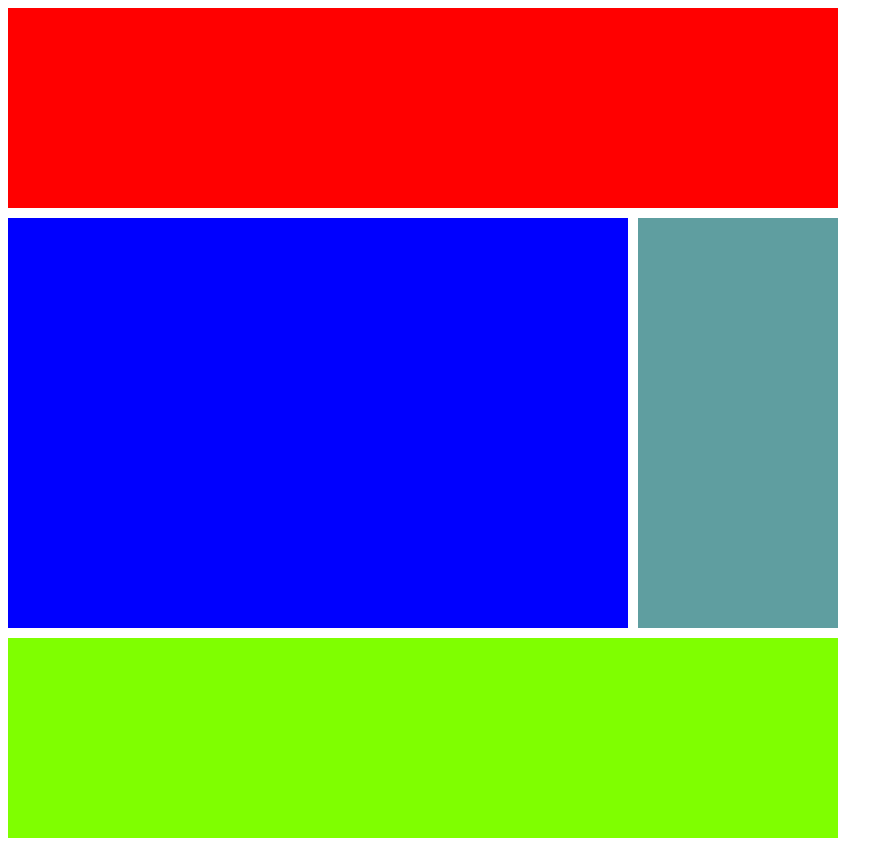
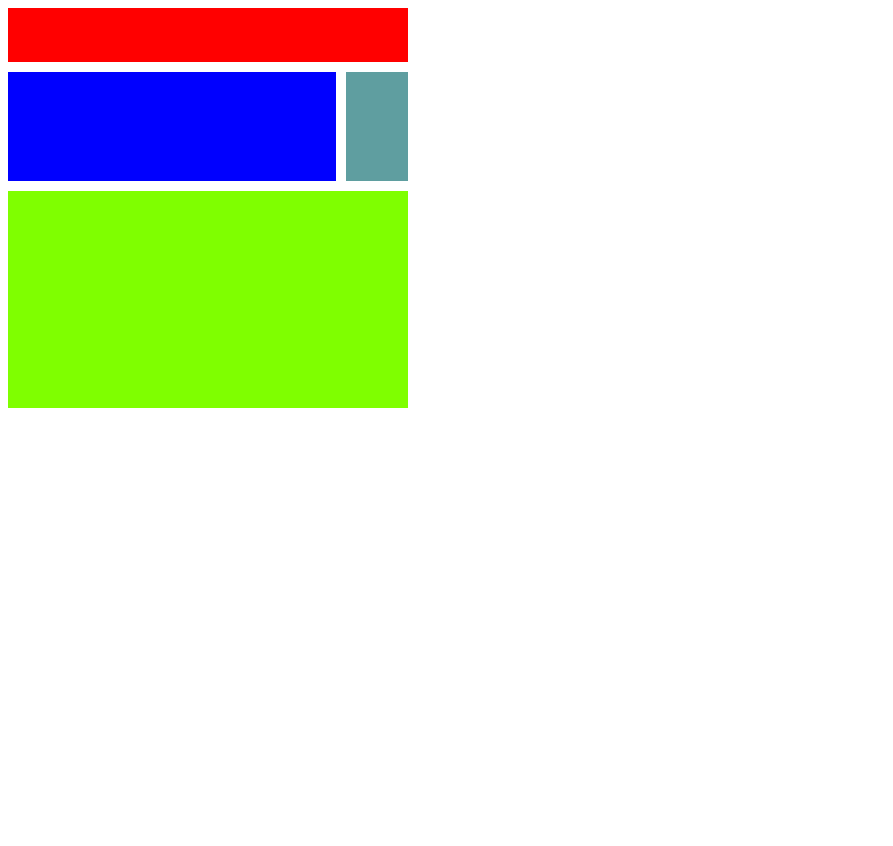
Before and after one commit to TrellixVulnTeam/css-layout_EQ1I, a plain HTML site: page 04/index.html in a window 1280 px wide. Shown: the whole page, without its empty margins (0-893 px from the left). After the commit the page ends 800 px from the top, so only its background shows below. Drawn offline with Linux system fonts and the light colour scheme.

Commit message:
grid-template

```diff
--- a/04/style.css
+++ b/04/style.css
@@ -1,29 +1,28 @@
 .father {
+  width: 50vh;
+  height: 50vh;
   display: grid;
-  grid-template-columns: repeat(4, 200px);
-  grid-template-rows: repeat(4, 200px);
   gap: 10px;
-}
 
-.father > div {
-  width: 100%;
-  height: 100%;
+  grid-template:
+    "a a a a" 1fr
+    "b b b c" 2fr
+    "d d d d" 4fr / 2fr 2fr 1fr 1fr;
 }
 
 .child1 {
   background-color: red;
-  grid-column: span 4;
+  grid-area: a;
 }
 .child2 {
   background-color: blue;
-  grid-column: span 3;
-  grid-row: span 2;
+  grid-area: b;
 }
 .child3 {
   background-color: cadetblue;
-  grid-row: span 2;
+  grid-area: c;
 }
 .child4 {
   background-color: chartreuse;
-  grid-column: span 4;
+  grid-area: d;
 }
```
